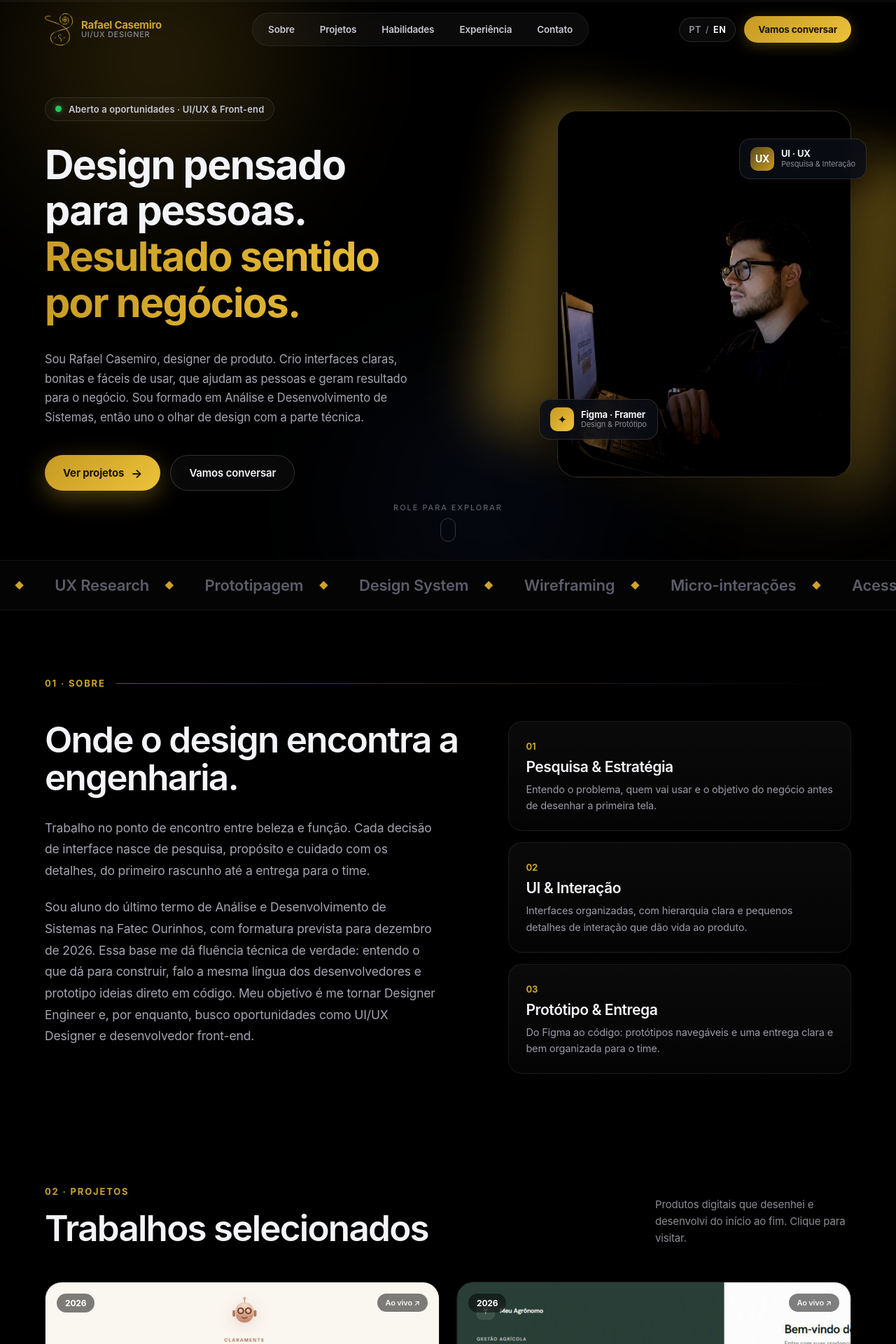
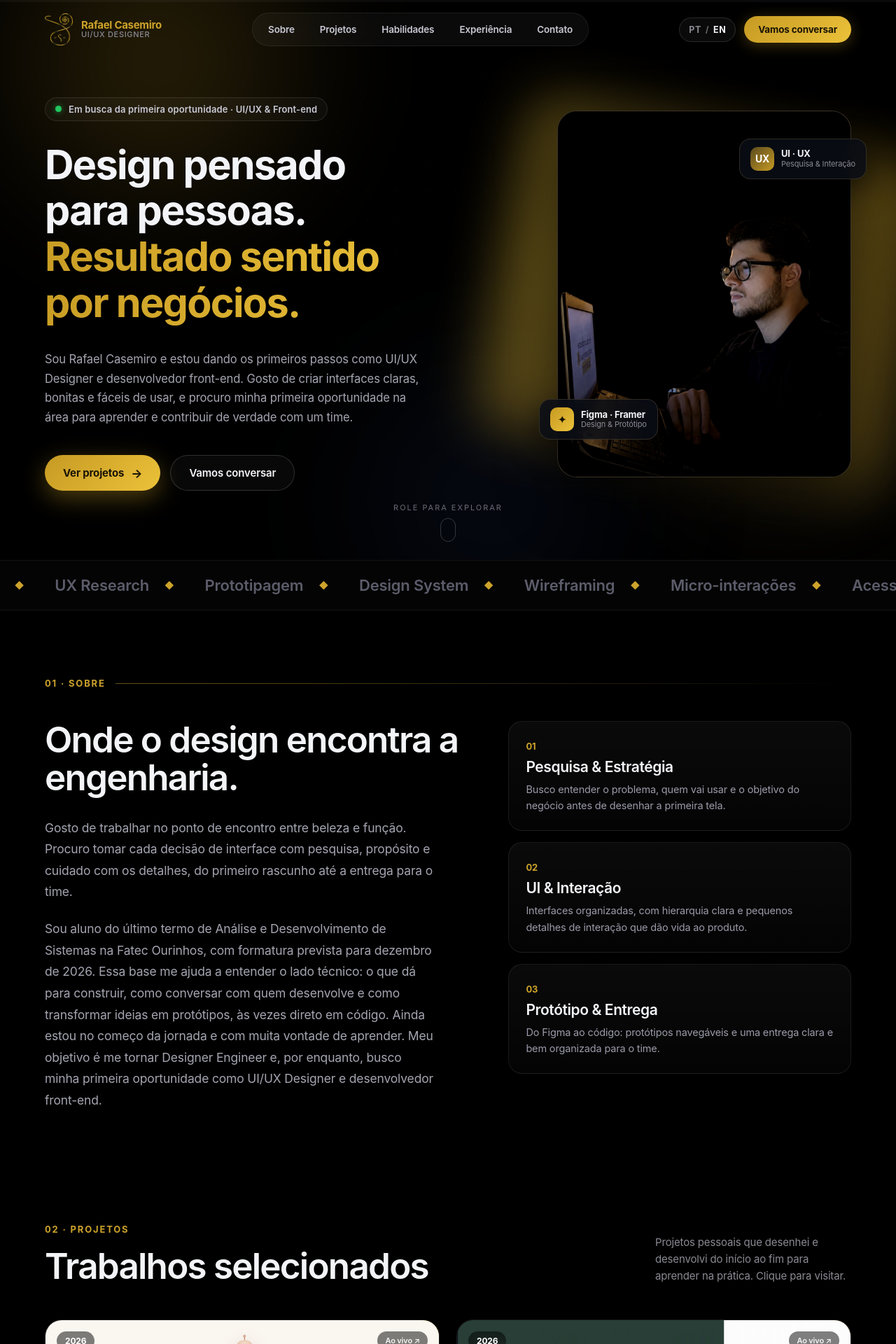
Before and after one commit to rafaelcasemiro01/Rafael-Casemiro---Portf-lio, a React (Vite) app in the folder portfolio-react/: page / in a window 1280 px wide. Shown: the top 1920 px of the page at 70% size. Built offline with nearby package versions, Linux system fonts and the light colour scheme.

Commit message:
tom humilde, em busca da primeira oportunidade

```diff
--- a/portfolio-react/src/data.js
+++ b/portfolio-react/src/data.js
@@ -10,13 +10,13 @@ export const CONTENT = {
       { label: 'Experiência', href: '#experiencia' },
       { label: 'Contato', href: '#contato' },
     ],
-    avail: 'Aberto a oportunidades · UI/UX & Front-end',
+    avail: 'Em busca da primeira oportunidade · UI/UX & Front-end',
     cta: 'Vamos conversar',
     heroL1: 'Design pensado',
     heroL2: 'para pessoas.',
     heroL3: 'Resultado sentido',
     heroL4: 'por negócios.',
-    heroSub: 'Sou Rafael Casemiro, designer de produto. Crio interfaces claras, bonitas e fáceis de usar, que ajudam as pessoas e geram resultado para o negócio. Sou formado em Análise e Desenvolvimento de Sistemas, então uno o olhar de design com a parte técnica.',
+    heroSub: 'Sou Rafael Casemiro e estou dando os primeiros passos como UI/UX Designer e desenvolvedor front-end. Gosto de criar interfaces claras, bonitas e fáceis de usar, e procuro minha primeira oportunidade na área para aprender e contribuir de verdade com um time.',
     heroCta1: 'Ver projetos',
     heroCta2: 'Vamos conversar',
     scroll: 'Role para explorar',
@@ -24,16 +24,16 @@ export const CONTENT = {
     chipDev: 'Pesquisa & Interação',
     aboutKicker: 'Sobre',
     aboutTitle: 'Onde o design encontra a engenharia.',
-    aboutP1: 'Trabalho no ponto de encontro entre beleza e função. Cada decisão de interface nasce de pesquisa, propósito e cuidado com os detalhes, do primeiro rascunho até a entrega para o time.',
-    aboutP2: 'Sou aluno do último termo de Análise e Desenvolvimento de Sistemas na Fatec Ourinhos, com formatura prevista para dezembro de 2026. Essa base me dá fluência técnica de verdade: entendo o que dá para construir, falo a mesma língua dos desenvolvedores e prototipo ideias direto em código. Meu objetivo é me tornar Designer Engineer e, por enquanto, busco oportunidades como UI/UX Designer e desenvolvedor front-end.',
+    aboutP1: 'Gosto de trabalhar no ponto de encontro entre beleza e função. Procuro tomar cada decisão de interface com pesquisa, propósito e cuidado com os detalhes, do primeiro rascunho até a entrega para o time.',
+    aboutP2: 'Sou aluno do último termo de Análise e Desenvolvimento de Sistemas na Fatec Ourinhos, com formatura prevista para dezembro de 2026. Essa base me ajuda a entender o lado técnico: o que dá para construir, como conversar com quem desenvolve e como transformar ideias em protótipos, às vezes direto em código. Ainda estou no começo da jornada e com muita vontade de aprender. Meu objetivo é me tornar Designer Engineer e, por enquanto, busco minha primeira oportunidade como UI/UX Designer e desenvolvedor front-end.',
     pillars: [
-      { n: '01', title: 'Pesquisa & Estratégia', desc: 'Entendo o problema, quem vai usar e o objetivo do negócio antes de desenhar a primeira tela.' },
+      { n: '01', title: 'Pesquisa & Estratégia', desc: 'Busco entender o problema, quem vai usar e o objetivo do negócio antes de desenhar a primeira tela.' },
       { n: '02', title: 'UI & Interação', desc: 'Interfaces organizadas, com hierarquia clara e pequenos detalhes de interação que dão vida ao produto.' },
       { n: '03', title: 'Protótipo & Entrega', desc: 'Do Figma ao código: protótipos navegáveis e uma entrega clara e bem organizada para o time.' },
     ],
     projectsKicker: 'Projetos',
     projectsTitle: 'Trabalhos selecionados',
-    projectsNote: 'Produtos digitais que desenhei e desenvolvi do início ao fim. Clique para visitar.',
+    projectsNote: 'Projetos pessoais que desenhei e desenvolvi do início ao fim para aprender na prática. Clique para visitar.',
     projects: [
       { mark: '01', img: '/assets/proj-claramente.png', link: 'https://claramente-xi.vercel.app', title: 'Claramente', category: 'UI/UX · Produto Digital', year: '2026', desc: 'Companheiro emocional com inteligência artificial que ajuda as pessoas a registrar o humor, conversar e refletir sobre o que sentem. Desenhei toda a experiência e desenvolvi o front-end em React, integrado à API da Anthropic.', tags: ['IA Conversacional', 'PWA', 'Saúde Mental'], grad: 'linear-gradient(135deg,#1a1407,#a8841f,#ecc23a)', caseLabel: 'Visitar projeto', imgHint: 'Ao vivo ↗' },
       { mark: '02', img: '/assets/proj-agronomo.png', link: 'https://meu-agronomo-production-47ef.up.railway.app/login', title: 'Meu Agrônomo', category: 'UI/UX · Sistema Web / SaaS', year: '2026', desc: 'Sistema de gestão para agrônomos que troca as anotações em papel por agendamento inteligente, relatórios em PDF e um painel de métricas. Desenhei e construí tudo, do início ao fim.', tags: ['Agronegócio', 'Gestão', 'Laravel'], grad: 'linear-gradient(135deg,#0a0d16,#7a5f12,#cda32b)', caseLabel: 'Visitar projeto', imgHint: 'Ao vivo ↗' },
@@ -51,13 +51,13 @@ export const CONTENT = {
     expKicker: 'Experiência & Formação',
     expTitle: 'Uma trajetória entre o pixel e o código.',
     timeline: [
-      { period: 'Objetivo', title: 'Rumo a Designer Engineer', place: 'UI/UX + Front-end', desc: 'Busco oportunidades como UI/UX Designer e desenvolvedor front-end, unindo design e código no mesmo trabalho.' },
+      { period: 'Objetivo', title: 'Rumo a Designer Engineer', place: 'UI/UX + Front-end', desc: 'Em busca da primeira oportunidade como UI/UX Designer e desenvolvedor front-end, com muita vontade de aprender e de unir design e código no mesmo trabalho.' },
           { period: 'Desde 2026', title: 'Aprimoramento contínuo', place: 'Estudos & Prática', desc: 'Me aprofundando em Arquitetura de Sistemas, Engenharia de Prompt, Figma, Framer e habilidades de UI.' },
       { period: 'Conclusão em Dez. 2026', title: 'Análise e Desenvolvimento de Sistemas', place: 'Fatec Ourinhos · Último termo', desc: 'Estou no último termo, com formatura prevista para dezembro de 2026. O curso une lógica, engenharia de software e visão de produto, a base do meu olhar técnico.' },
     ],
     contactKicker: 'Contato',
     contactTitle: 'Vamos criar algo juntos.',
-    contactSub: 'Tem um projeto em mente ou quer trocar uma ideia? É só preencher o formulário ou falar comigo por um dos canais ao lado.',
+    contactSub: 'Está com uma vaga, um projeto ou só quer trocar uma ideia? Vou adorar conversar. É só preencher o formulário ou falar comigo por um dos canais ao lado.',
     formNameLabel: 'Nome', formNamePh: 'Seu nome',
     formEmailLabel: 'Email', formEmailPh: 'seu@email.com',
     formMsgLabel: 'Mensagem', formMsgPh: 'Conte sobre seu projeto ou ideia...',
@@ -81,13 +81,13 @@ export const CONTENT = {
       { label: 'Experience', href: '#experiencia' },
       { label: 'Contact', href: '#contato' },
     ],
-    avail: 'Open to opportunities · UI/UX & Front-end',
+    avail: 'Looking for my first opportunity · UI/UX & Front-end',
     cta: "Let's talk",
     heroL1: 'Design made',
     heroL2: 'for people.',
     heroL3: 'Results felt',
     heroL4: 'by business.',
-    heroSub: "I'm Rafael Casemiro, a product designer. I craft clear, beautiful and easy-to-use interfaces that help people and drive results for the business. With a degree in Systems Analysis & Development, I blend design sensibility with technical thinking.",
+    heroSub: "I'm Rafael Casemiro, taking my first steps as a UI/UX Designer and front-end developer. I love creating clear, beautiful and easy-to-use interfaces, and I'm looking for my first opportunity in the field to learn and make a real contribution to a team.",
     heroCta1: 'View work',
     heroCta2: "Let's talk",
     scroll: 'Scroll to explore',
@@ -95,16 +95,16 @@ export const CONTENT = {
     chipDev: 'Research & Interaction',
     aboutKicker: 'About',
     aboutTitle: 'Where design meets engineering.',
-    aboutP1: 'I work where beauty meets function. Every interface decision comes from research, purpose and care for the details, from the first sketch to the handoff to the team.',
-    aboutP2: 'I am in the final term of my Systems Analysis & Development degree at Fatec Ourinhos, graduating in December 2026. This foundation gives me real technical grounding: I know what can be built, speak the same language as developers, and can prototype ideas straight in code. My goal is to become a Designer Engineer and, for now, I am looking for opportunities as a UI/UX Designer and front-end developer.',
+    aboutP1: 'I like to work where beauty meets function. I try to make every interface decision with research, purpose and care for the details, from the first sketch to the handoff to the team.',
+    aboutP2: 'I am in the final term of my Systems Analysis & Development degree at Fatec Ourinhos, graduating in December 2026. This foundation helps me understand the technical side: what can be built, how to talk with developers, and how to turn ideas into prototypes, sometimes straight in code. I am still at the start of my journey and eager to learn. My goal is to become a Designer Engineer and, for now, I am looking for my first opportunity as a UI/UX Designer and front-end developer.',
     pillars: [
-      { n: '01', title: 'Research & Strategy', desc: 'I understand the problem, who will use it and the business goal before designing a single screen.' },
+      { n: '01', title: 'Research & Strategy', desc: 'I try to understand the problem, who will use it and the business goal before designing a single screen.' },
       { n: '02', title: 'UI & Interaction', desc: 'Organized interfaces, with clear hierarchy and small interaction details that bring products to life.' },
       { n: '03', title: 'Prototype & Delivery', desc: 'From Figma to code: navigable prototypes and a clear, well-organized delivery to the team.' },
     ],
     projectsKicker: 'Work',
     projectsTitle: 'Selected projects',
-    projectsNote: 'Digital products I designed and built from start to finish. Click to visit.',
+    projectsNote: 'Personal projects I designed and built from start to finish to learn by doing. Click to visit.',
     projects: [
       { mark: '01', img: '/assets/proj-claramente.png', link: 'https://claramente-xi.vercel.app', title: 'Claramente', category: 'UI/UX · Digital Product', year: '2026', desc: 'An AI emotional companion that helps people log their mood, talk and reflect on how they feel. I designed the whole experience and built the React front-end, integrated with the Anthropic API.', tags: ['Conversational AI', 'PWA', 'Mental Health'], grad: 'linear-gradient(135deg,#1a1407,#a8841f,#ecc23a)', caseLabel: 'Visit project', imgHint: 'Live ↗' },
       { mark: '02', img: '/assets/proj-agronomo.png', link: 'https://meu-agronomo-production-47ef.up.railway.app/login', title: 'Meu Agrônomo', category: 'UI/UX · Web App / SaaS', year: '2026', desc: 'A management system for agronomists that replaces paper notes with smart scheduling, PDF reports and a metrics dashboard. Designed and built entirely by me, from start to finish.', tags: ['Agribusiness', 'Management', 'Laravel'], grad: 'linear-gradient(135deg,#0a0d16,#7a5f12,#cda32b)', caseLabel: 'Visit project', imgHint: 'Live ↗' },
@@ -122,13 +122,13 @@ export const CONTENT = {
     expKicker: 'Experience & Education',
     expTitle: 'A path between pixel and code.',
     timeline: [
-      { period: 'Goal', title: 'Becoming a Designer Engineer', place: 'UI/UX + Front-end', desc: 'I am looking for opportunities as a UI/UX Designer and front-end developer, blending design and code in the same role.' },
+      { period: 'Goal', title: 'Becoming a Designer Engineer', place: 'UI/UX + Front-end', desc: 'Looking for my first opportunity as a UI/UX Designer and front-end developer, eager to learn and to blend design and code in the same role.' },
           { period: 'Since 2026', title: 'Continuous improvement', place: 'Studies & Practice', desc: 'Deepening my skills in Systems Architecture, Prompt Engineering, Figma, Framer and UI.' },
       { period: 'Graduating Dec 2026', title: 'Systems Analysis & Development', place: 'Fatec Ourinhos · Final term', desc: 'I am in my final term, graduating in December 2026. The course blends logic, software engineering and product thinking, the root of my technical vision.' },
     ],
     contactKicker: 'Contact',
     contactTitle: "Let's create something together.",
-    contactSub: 'Got a project in mind or just want to chat? Just fill out the form or reach me through one of the channels on the side.',
+    contactSub: 'Have an opening, a project or just want to chat? I would love to talk. Just fill out the form or reach me through one of the channels on the side.',
     formNameLabel: 'Name', formNamePh: 'Your name',
     formEmailLabel: 'Email', formEmailPh: 'you@email.com',
     formMsgLabel: 'Message', formMsgPh: 'Tell me about your project or idea...',
```
